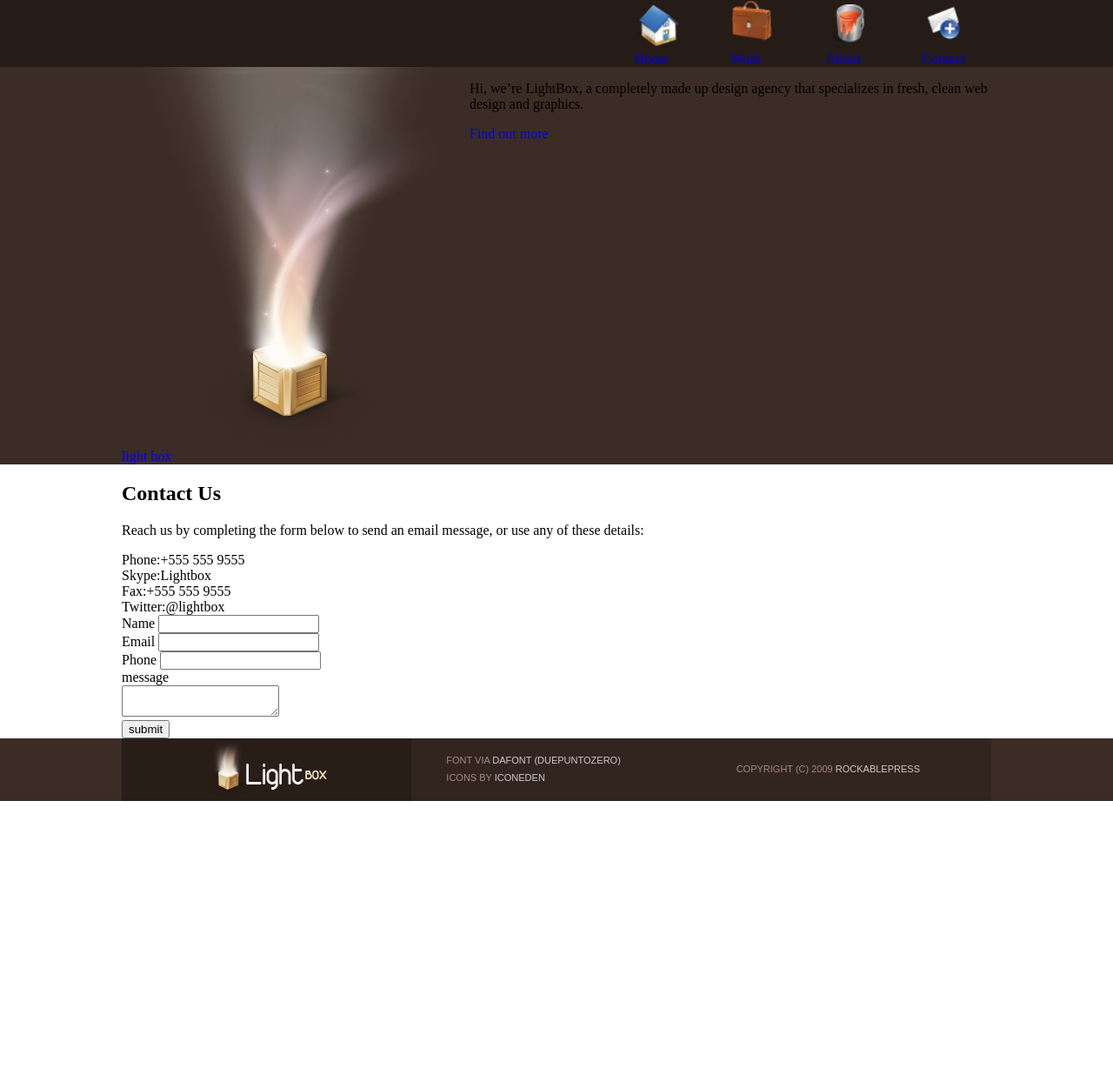
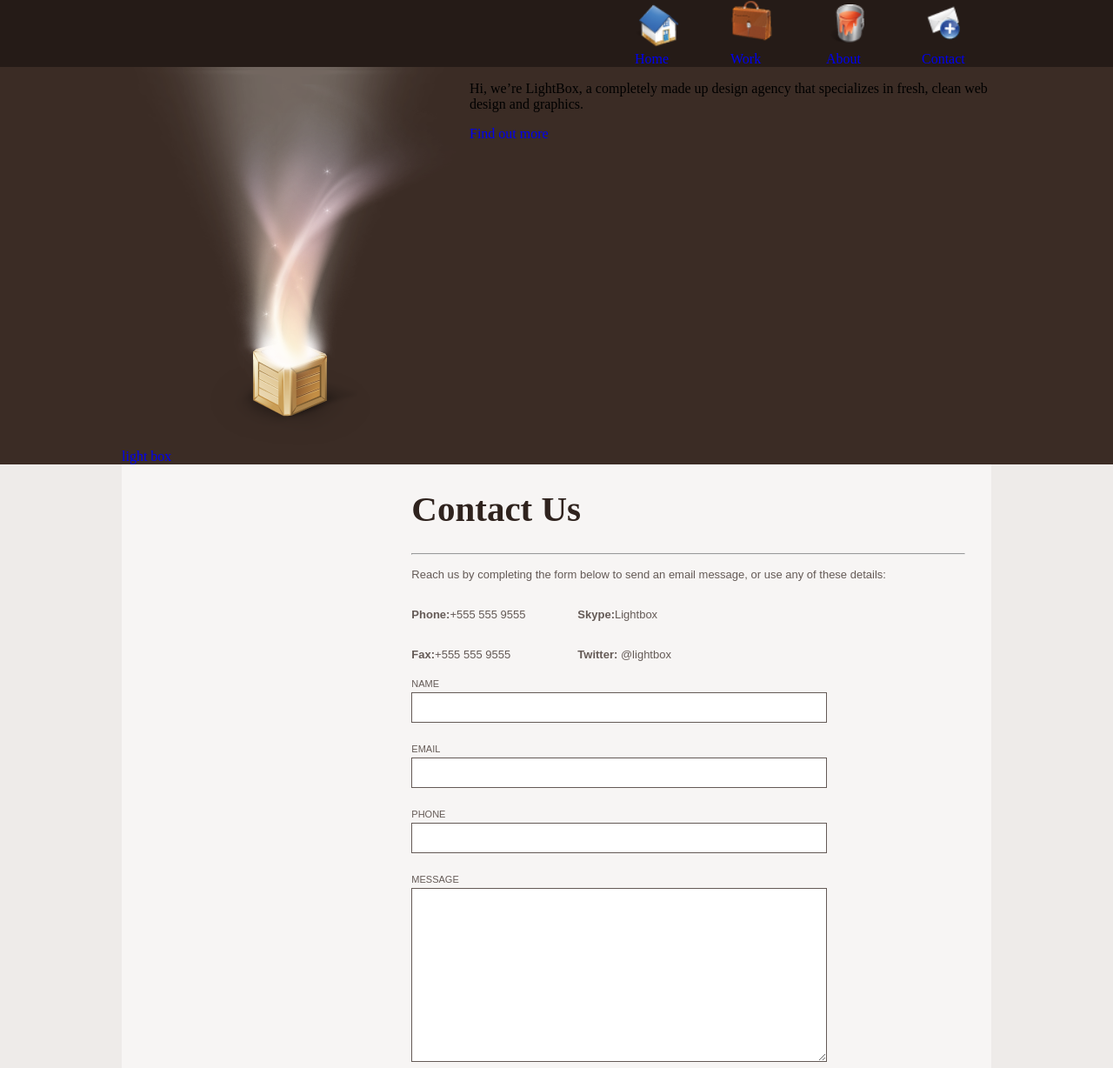
Before and after one commit to TVTTranVanTu/light-box, a website: page contact.html in a window 1280 px wide. Shown: the top 1228 px of the page at 87% size. Before the commit the page ends 921 px from the top, so only its background shows below. Drawn offline with Linux system fonts and the light colour scheme.

Commit message:
Add css for form contact

```diff
--- a/contact.html
+++ b/contact.html
@@ -67,43 +67,52 @@
       <div class="container">
         <div class="light__box-content">
           <div class="light__box-left"></div>
-          <div class="light_box-right">
+          <div class="light__box-right">
             <div class="light__box-right-content">
               <div class="form-contact">
-                <h2>Contact Us</h2>
+                <h1 class="form__title">Contact Us</h1>
+                <hr />
                 <div class="box-infor">
                   <p>
                     Reach us by completing the form below to send an email message, or use any of
                     these details:
                   </p>
                   <ul class="list-infor">
-                    <li class="infor-item">Phone:<span>+555 555 9555 </span></li>
-                    <li class="infor-item">Skype:<span>Lightbox </span></li>
-                    <li class="infor-item">Fax:<span>+555 555 9555 </span></li>
-                    <li class="infor-item">Twitter:<span>@lightbox </span></li>
+                    <li class="infor-item">
+                      <p><span class="text-bold">Phone:</span>+555 555 9555</p>
+                    </li>
+                    <li class="infor-item">
+                      <p><span class="text-bold"> Skype:</span>Lightbox</p>
+                    </li>
+                    <li class="infor-item">
+                      <p><span class="text-bold">Fax:</span>+555 555 9555</p>
+                    </li>
+                    <li class="infor-item">
+                      <p><span class="text-bold">Twitter: </span>@lightbox</p>
+                    </li>
                   </ul>
                 </div>
-                <div class="form-box">
-                  <div class="input-box w50">
-                    <label>Name</label>
-                    <input type="text" name="" required />
+                <form class="form">
+                  <div class="form__group">
+                    <label for="name" class="form__label">Name</label>
+                    <input id="name" type="text" class="form__input" required />
                   </div>
-                  <div class="input-box w50">
-                    <label>Email</label>
-                    <input type="text" name="" required />
+                  <div class="form__group">
+                    <label for="email" class="form__label">Email</label>
+                    <input id="email" type="email" class="form__input" required />
                   </div>
-                  <div class="input-box w50">
-                    <label>Phone</label>
-                    <input type="text" name="" required />
+                  <div class="form__group">
+                    <label for="phone" class="form__label">Phone</label>
+                    <input id="name" type="text" class="form__input" required />
                   </div>
-                  <label>message</label>
-                  <div class="input-box w100">
-                    <textarea name="" required></textarea>
+                  <div class="form__group">
+                    <label for="message" class="form__label">Message</label>
+                    <textarea class="form__input form__textarea"></textarea>
                   </div>
-                  <div class="input-box w100">
-                    <input type="submit" value="submit" />
+                  <div class="form__group bottom-group">
+                    <button class="btn btn--gray">Submit</button>
                   </div>
-                </div>
+                </form>
               </div>
             </div>
           </div>
--- a/sass/abstracts/_mixins.scss
+++ /dev/null
@@ -1,31 +0,0 @@
-@mixin clearfix {
-    &::after{
-        content: "";
-        display: table;
-        clear:both;
-    }
-}
-
-
-@mixin absCenter{
-    position: absolute;
-    top: 50%;
-    left: 50%;
-    transform: translate(-50%, -50%);
-}
-
-
-@mixin  respond($breakpoint) {
-    @if $breakpoint == phone{
-        @media (max-width: 600px){@content}; //600px
-    }
-    @if $breakpoint == tab-port{
-        @media (max-width: 900px){@content};  //900px
-    }
-    @if $breakpoint == tab-land{
-        @media (max-width: 1200px){@content}; //1200px
-    }
-    @if $breakpoint == big-desktop{
-        @media (min-width: 1800px){@content}; //1800px
-    }
-}
--- a/sass/abstracts/_variables.scss
+++ b/sass/abstracts/_variables.scss
@@ -1,6 +1,9 @@
 $color-brown-dark: #291d18;
 $color-brown-light: #3b2c25;
 $color-brown: #32251f;
+
+$color-gray: #eeebe9;
+$color-gray-light: #f7f5f4;
 
 $grid-width: 114rem;
 $gutter-vertical: 8rem;
--- a/sass/base/_typography.scss
+++ b/sass/base/_typography.scss
@@ -1,16 +1,51 @@
-body{
+body {
     margin: 0;
     padding: 0;
 }
-.container{
+.container {
     width: 1000px;
     margin: 0 auto;
 }
-ul{
+ul {
     margin: 0;
     padding: 0;
     list-style: none;
 }
-a{
+a {
     text-decoration: none;
 }
+.text-bold {
+    font-weight: 900;
+}
+.light__box {
+    background-color: $color-gray;
+    &-content {
+        background-color: $color-gray-light;
+        display: grid;
+        grid-template-columns: 1fr 2fr;
+    }
+    &-right {
+        padding-right: 30px;
+    }
+    &-right-content {
+        .box-infor {
+            p {
+                font-size: 13px;
+                line-height: 20px;
+                color: #645a56;
+                font-family: "Arial";
+            }
+            .list-infor {
+                display: flex;
+                flex-wrap: wrap;
+                width: 60%;
+                .infor-item {
+                    width: 50%;
+                    span {
+                        width: 30%;
+                    }
+                }
+            }
+        }
+    }
+}
--- /dev/null
+++ b/sass/components/_button.scss
@@ -0,0 +1,12 @@
+.btn {
+    text-transform: uppercase;
+    padding: 10px 30px;
+    font-size: 11px;
+    line-height: 20px;
+    color: #30241f;
+    font-family: "Arial";
+    &--gray {
+        border: 1px solid #645a56;
+        background-color: #cdc4be;
+    }
+}
--- /dev/null
+++ b/sass/components/_form.scss
@@ -0,0 +1,33 @@
+.form {
+    width: 75%;
+    &__title {
+        font-size: 41px;
+        line-height: 34px;
+        color: #2f231e;
+        font-family: "Duepuntozero";
+    }
+    &__group {
+        margin-bottom: 20px;
+    }
+    &__label {
+        text-transform: uppercase;
+        font-size: 11px;
+        line-height: 20px;
+        color: #645a56;
+        font-family: "Arial";
+    }
+    &__input {
+        width: 100%;
+        height: 35px;
+        border: 0.1px solid #645a56;
+        outline: none;
+        box-sizing: border-box;
+    }
+    &__textarea {
+        height: 200px;
+    }
+    .bottom-group {
+        text-align: right;
+        margin-bottom: 150px;
+    }
+}
--- a/sass/main.scss
+++ b/sass/main.scss
@@ -1,15 +1,16 @@
-@import './abstracts/variables';
-@import './abstracts/mixins';
+@import "./abstracts/variables";
+@import "./abstracts/mixins";
 
-@import './base/animations';
-@import './base/base';
-@import './base/typography';
-@import './base/utilities';
+@import "./base/animations";
+@import "./base/base";
+@import "./base/typography";
+@import "./base/utilities";
 
+@import "./components/form";
+@import "./components/button";
 
-@import './layout/header';
-@import './layout/footer';
-@import './layout/navigation';
+@import "./layout/header";
+@import "./layout/footer";
+@import "./layout/navigation";
 
-
-@import './pages/home';
+@import "./pages/home";
```
Also changed, not shown: css/style.css.
